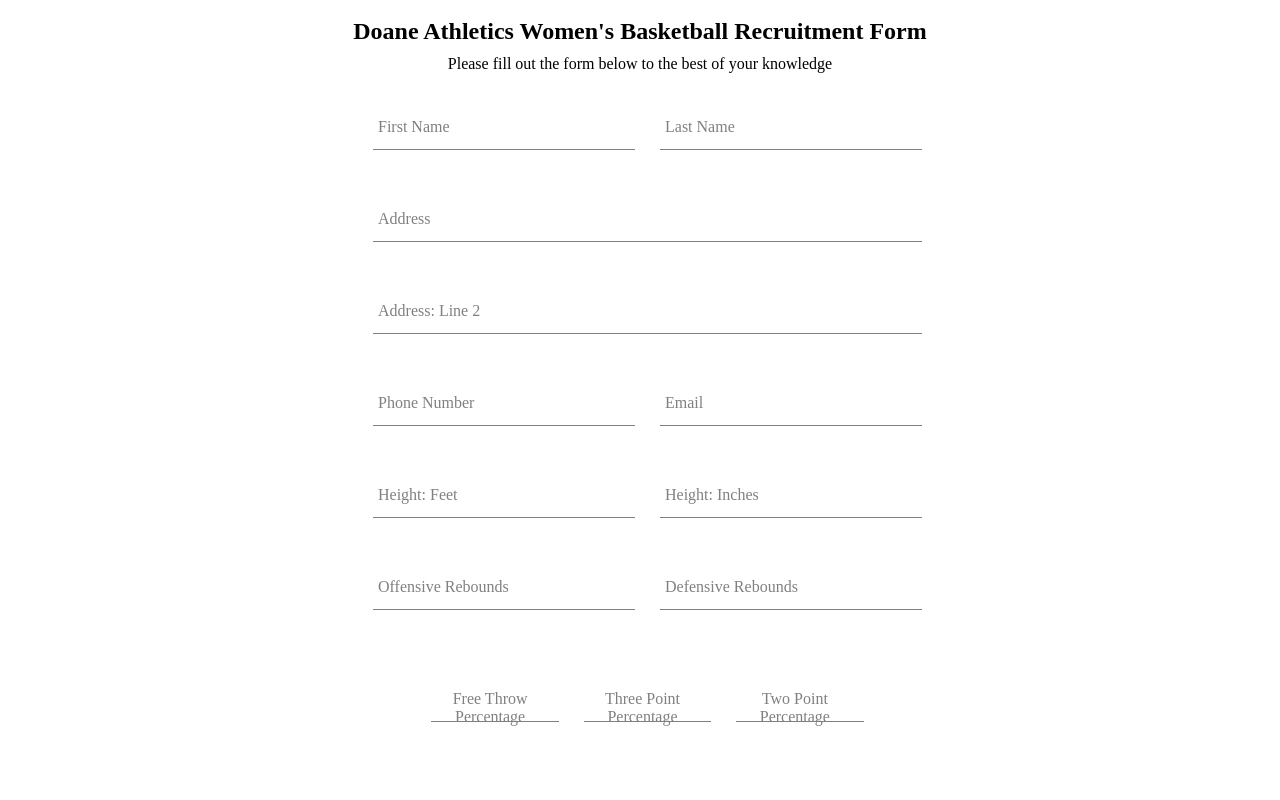
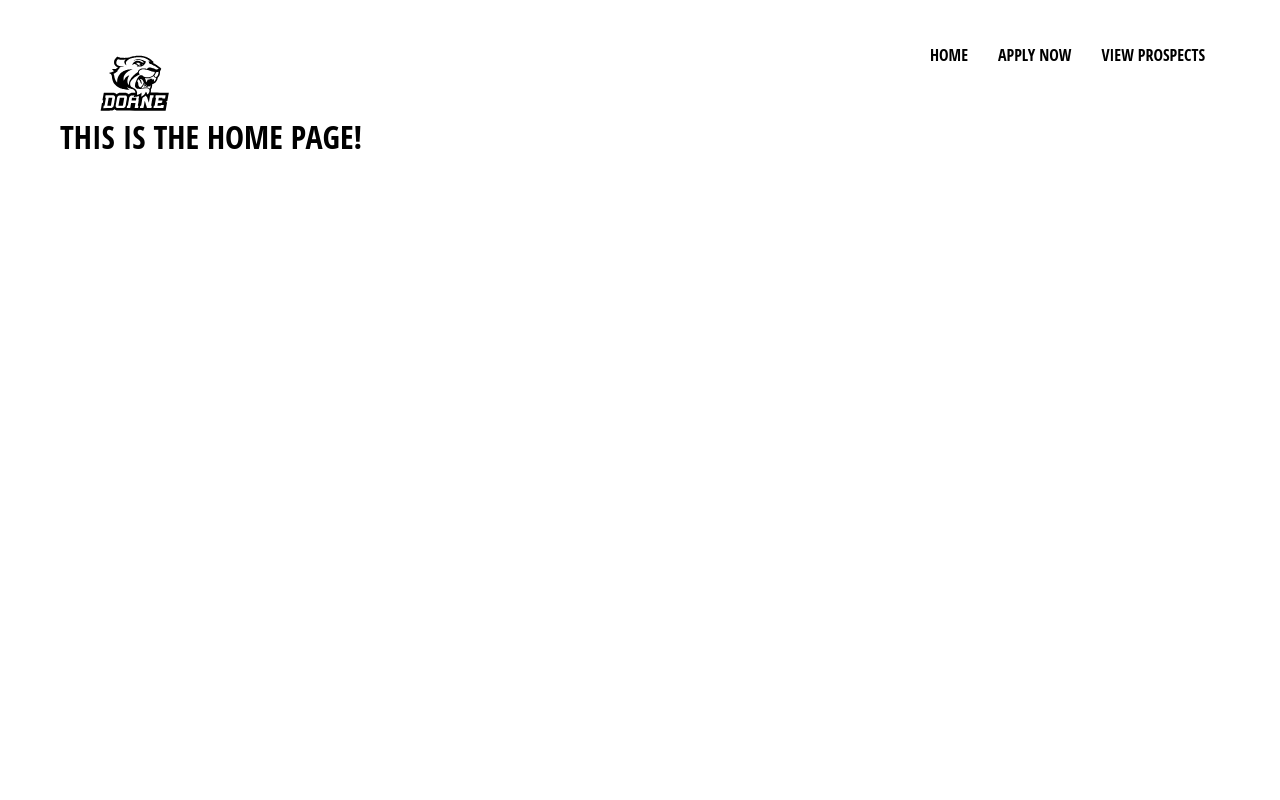
Before and after one commit to bennett-abauer/womens-basketball, a React (Create React App) app: page / in a window 1280 px wide. Shown: the top 800 px of the page. Built offline with nearby package versions, Linux system fonts and the light colour scheme.

Commit message:
added router through react's BrowserRouter component and implemented header

```diff
--- a/package.json
+++ b/package.json
@@ -10,7 +10,8 @@
     "node-sass": "^4.14.1",
     "react": "^16.13.1",
     "react-dom": "^16.13.1",
-    "react-scripts": "3.4.1"
+    "react-router-dom": "^5.1.2",
+    "react-scripts": "^3.4.1"
   },
   "scripts": {
     "start": "react-scripts start",
--- a/src/App.css
+++ b/src/App.css
@@ -1,38 +1,13 @@
-.App {
-  text-align: center;
+body {
+  font-family: "Open Sans Condensed";
+  padding: 20px 60px;
 }
 
-.App-logo {
-  height: 40vmin;
-  pointer-events: none;
+a {
+  text-decoration: none;
+  color: black;
 }
 
-@media (prefers-reduced-motion: no-preference) {
-  .App-logo {
-    animation: App-logo-spin infinite 20s linear;
-  }
+* {
+  box-sizing: border-box;
 }
-
-.App-header {
-  background-color: #282c34;
-  min-height: 100vh;
-  display: flex;
-  flex-direction: column;
-  align-items: center;
-  justify-content: center;
-  font-size: calc(10px + 2vmin);
-  color: white;
-}
-
-.App-link {
-  color: #61dafb;
-}
-
-@keyframes App-logo-spin {
-  from {
-    transform: rotate(0deg);
-  }
-  to {
-    transform: rotate(360deg);
-  }
-}
--- a/src/App.js
+++ b/src/App.js
@@ -1,14 +1,30 @@
 import React from 'react';
-import RecruitmentPage from "./pages/recruitmentPage/recruitmentPage.component";
+import { Switch, Route } from "react-router-dom";
 
 import './App.css';
 
-function App() {
-  return (
-    <div className="App">
-      <RecruitmentPage />
-    </div>
-  );
+import Header from "./components/header/header.component";
+import HomePage from "./pages/homePage/homePage.component";
+import RecruitmentPage from "./pages/recruitmentPage/recruitmentPage.component";
+
+class App extends React.Component {
+  constructor() {
+    super();
+
+    this.state = {};
+  }
+
+  render() {
+    return (
+      <div>
+        <Header />
+        <Switch>
+          <Route exact path="/" component={ HomePage } />
+          <Route path="/recruitmentPage" component={ RecruitmentPage } />
+        </Switch>
+      </div>
+    );
+  }
 }
 
 export default App;
--- /dev/null
+++ b/src/components/header/header.component.jsx
@@ -0,0 +1,27 @@
+import React from "react";
+import { Link } from "react-router-dom";
+
+import { ReactComponent as Logo } from "../../assets/Doane-Tigers-logo.svg";
+
+import "./header.styles.scss";
+
+const Header = () => (
+    <div className="header">
+        <Link className="logo-container" to="/">
+            <Logo className="logo" />
+        </Link>
+        <div className="options">
+            <Link className="option" to="/">
+                HOME
+            </Link>
+            <Link className="option" to="/recruitmentPage">
+                APPLY NOW
+            </Link>
+            <Link className="option" to="/recruitView">
+                VIEW PROSPECTS
+            </Link>
+        </div>
+    </div>
+);
+
+export default Header;
--- /dev/null
+++ b/src/components/header/header.styles.scss
@@ -0,0 +1,26 @@
+.header {
+    height: 70px;
+    width: 100%;
+    display: flex;
+    justify-content: space-between;
+    margin-bottom: 25px;
+
+    .logo-container {
+        height: 100%;
+        width: 70px;
+        padding: 25px;
+    }
+
+    .options {
+      width: 50%;
+      height: 100%;
+      display: flex;
+      align-items: center;
+      justify-content: flex-end;
+
+      .option {
+        padding: 10px 15px;
+        cursor: pointer;
+      }
+    }
+  }
--- /dev/null
+++ b/src/index.css
@@ -0,0 +1,13 @@
+body {
+    margin: 0;
+    font-family: -apple-system, BlinkMacSystemFont, 'Segoe UI', 'Roboto', 'Oxygen',
+      'Ubuntu', 'Cantarell', 'Fira Sans', 'Droid Sans', 'Helvetica Neue',
+      sans-serif;
+    -webkit-font-smoothing: antialiased;
+    -moz-osx-font-smoothing: grayscale;
+  }
+
+  code {
+    font-family: source-code-pro, Menlo, Monaco, Consolas, 'Courier New',
+      monospace;
+  }
--- a/src/index.js
+++ b/src/index.js
@@ -1,16 +1,12 @@
-import React from 'react';
-import ReactDOM from 'react-dom';
-import App from './App';
-import * as serviceWorker from './serviceWorker';
+import React from "react";
+import ReactDOM from "react-dom";
+import { BrowserRouter } from "react-router-dom";
+
+import "./index.css";
+import App from "./App";
 
 ReactDOM.render(
-  <React.StrictMode>
+  <BrowserRouter>
     <App />
-  </React.StrictMode>,
-  document.getElementById('root')
-);
-
-// If you want your app to work offline and load faster, you can change
-// unregister() to register() below. Note this comes with some pitfalls.
-// Learn more about service workers: https://bit.ly/CRA-PWA
-serviceWorker.unregister();
+  </BrowserRouter>,
+  document.getElementById("root"));
--- /dev/null
+++ b/src/pages/homePage/homePage.component.jsx
@@ -0,0 +1,9 @@
+import React from "react";
+
+import "./homePage.styles.scss";
+
+const HomePage = () => (
+    <h1>THIS IS THE HOME PAGE!</h1>
+);
+
+export default HomePage;
--- a/src/pages/recruitmentPage/recruitmentPage.component.jsx
+++ b/src/pages/recruitmentPage/recruitmentPage.component.jsx
@@ -1,7 +1,5 @@
 import React from "react";
 import RecruitmentForm from "../../components/recruitmentForm/recruitmentForm.component";
-import InputAdornment from "@material-ui/core/InputAdornment";
-import clsx from 'clsx';
 
 import "./recruitmentPage.styles.scss";
 
--- a/src/pages/recruitmentPage/recruitmentPage.styles.scss
+++ b/src/pages/recruitmentPage/recruitmentPage.styles.scss
@@ -63,6 +63,7 @@
 .notes { grid-area: 12 / span 3 / 13; }
 
 @media only screen and (max-width: 500px) {
+
     .firstName { grid-area: 1; }
     .lastName { grid-area: 2; }
     .address { grid-area: 3; }
```
Also changed, not shown: src/assets/Doane-Tigers-logo.svg (added), src/pages/homePage/homePage.styles.scss (added), 1 other file (tests, documents, lock files or other folders).
